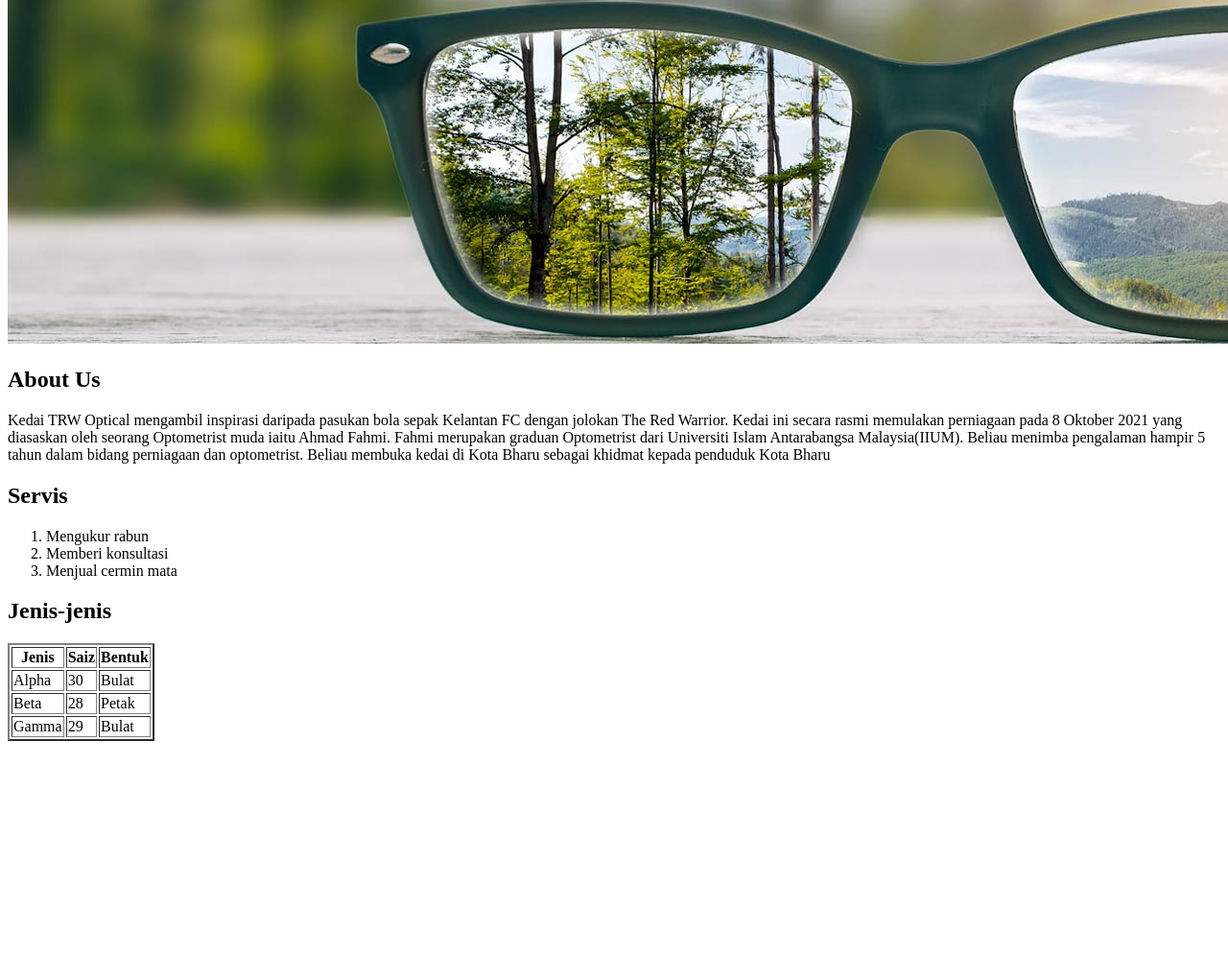
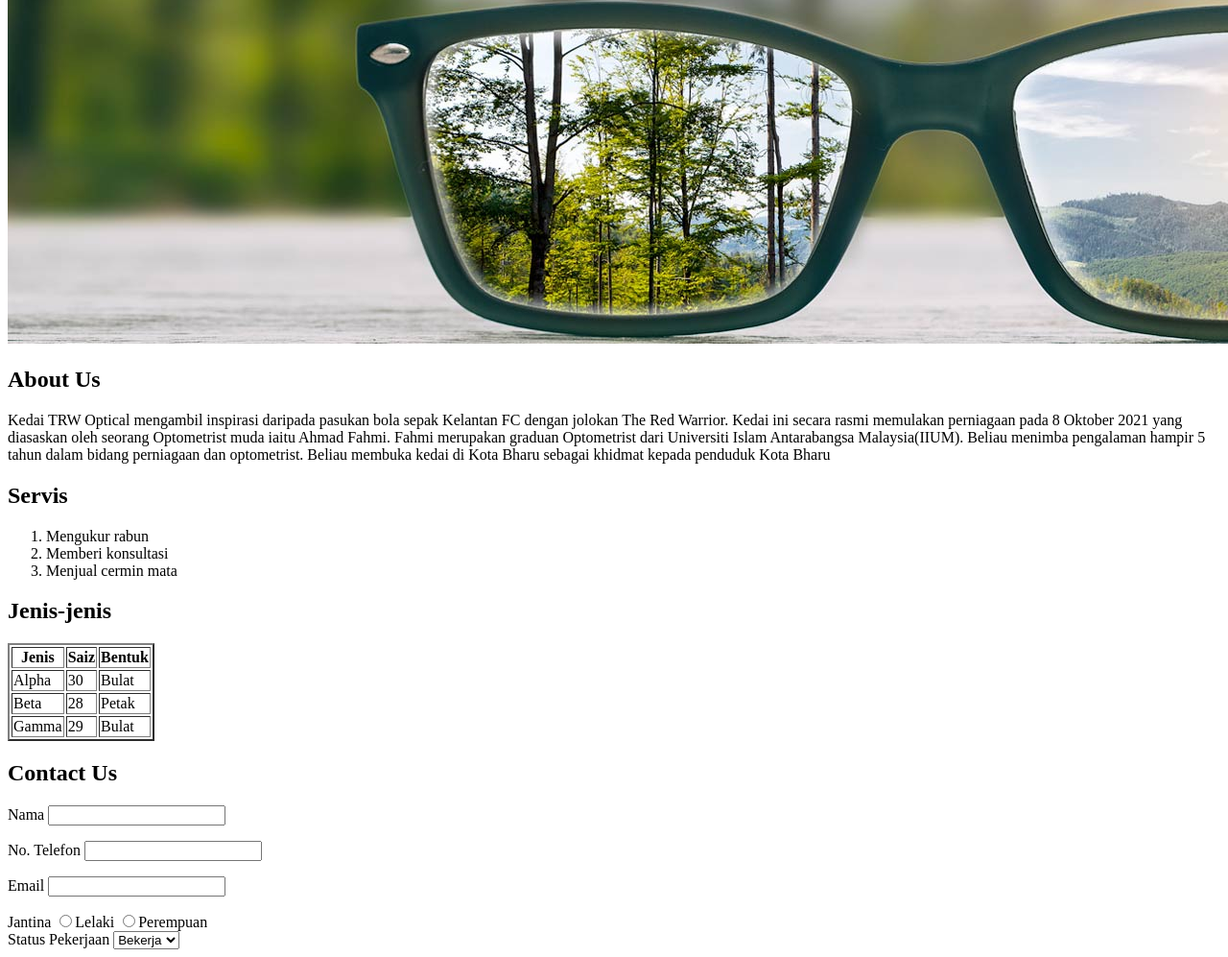
Before and after one commit to nazhansukri11/WebProject, a plain HTML site: page index.html in a window 1280 px wide. Shown: the part 100-1097 px from the top of the page at 96% size. Before the commit the page ends 880 px from the top, so only its background shows below. Drawn offline with Linux system fonts and the light colour scheme.

Commit message:
Tambah form and radio

```diff
--- a/index.html
+++ b/index.html
@@ -73,6 +73,54 @@
         </div>
 
 
+        <div>
+            <h2>Contact Us</h2>
+
+            <form action="kedai.php" method="post"></form>
+
+            <p>
+                <label for="nama">Nama</label>
+                <input type="text" name="nama" id="nama">
+            </p>
+
+            <p>
+                <label for="telefon">No. Telefon</label>
+                <input type="number" name="telefon" id="telefon">
+            </p>
+
+            <p>
+                <label for="email">Email</label>
+                <input type="text" name="email" id="email">
+            </p>
+        </div>
+
+
+        <div>
+            <label for="">Jantina</label>
+
+             <label for="lelaki">
+                <input type="radio" name="jantina" id="lelaki" value="lelaki">Lelaki
+            </label>
+
+            <label for="perempuan">
+                <input type="radio" name="jantina" id="perempuan" value="perempuan">Perempuan
+            </label>
+        </div>
+
+
+        <div>
+            <label for="status">Status Pekerjaan</label>
+
+            <select name="status" id="status">
+                <option value="bekerja">Bekerja</option>
+                <option value="bersara">Bersara</option>
+                <option value="pelajar">Pelajar</option>
+            </select>
+        </div>
+
+
+
+
 
 
 
```
